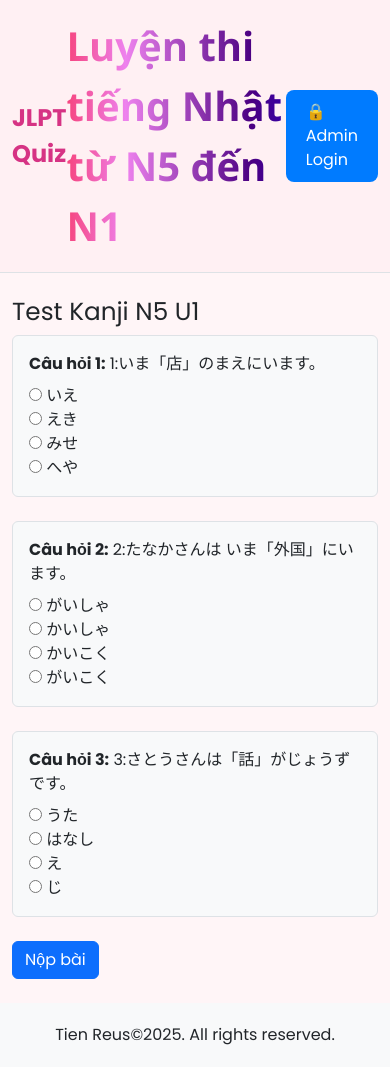
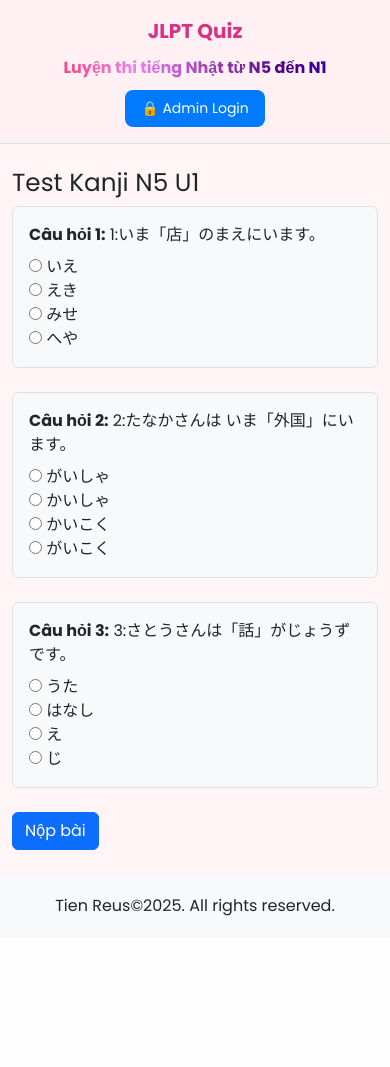
Before and after one commit to tienthaibinh2802/jlpt_quiz, a Django app: page /test/1/ in a window 390 px wide. After the commit the page ends 916 px from the top, so only its background shows below. Run offline with Django 5.2, Linux system fonts and the light colour scheme; data comes from the database, SQL or seed files in the repository; some libraries are stand-ins or nearby versions.

Commit message:
modify base.html on mobile

```diff
--- a/quiz/templates/base.html
+++ b/quiz/templates/base.html
@@ -12,6 +12,7 @@
       height: 100%;
       margin: 0;
       background-color: #fff5f7; /* 🌸 Hồng nhạt kiểu Nhật */
+      font-family: 'Poppins', sans-serif;
     }
     body {
       display: flex;
@@ -35,14 +36,12 @@
     }
 
     .admin-button {
-        display: inline-block;
-        padding: 10px 20px;
-        font-size: 16px;
+      padding: 8px 16px;
+      font-size: 14px;
       color: white;
       background-color: #007bff;
       border: none;
       border-radius: 8px;
-        cursor: pointer;
       text-decoration: none;
       transition: background-color 0.3s ease;
     }
@@ -52,40 +51,44 @@
     }
 
     @keyframes colorShift {
-        0% {
-            background-position: 0% 50%;
-        }
-        100% {
-            background-position: 100% 50%;
-        }
+      0% { background-position: 0% 50%; }
+      100% { background-position: 100% 50%; }
     }
 
     .rainbow-text {
-        font-size: 40px;
+      font-size: 24px;
       font-weight: bold;
       background: linear-gradient(270deg, red, orange, yellow, green, blue, indigo, violet, red);
       background-size: 400% 400%;
       -webkit-background-clip: text;
       -webkit-text-fill-color: transparent;
       animation: colorShift 6s linear infinite;
-        font-family: 'Segoe UI', Tahoma, Geneva, Verdana, sans-serif;
     }
 
-    body {
-      font-family: 'Poppins', sans-serif;
+    @media (max-width: 768px) {
+      .rainbow-text {
+        font-size: 16px;
+        text-align: center;
       }
-
+      .header-flex {
+        flex-direction: column;
+        gap: 10px;
+      }
+      .logo {
+        font-size: 20px;
+      }
+    }
   </style>
 </head>
 <body>
 
   <!-- Header -->
   <header class="py-3 border-bottom">
-    <div class="container d-flex justify-content-between align-items-center">
+    <div class="container d-flex justify-content-between align-items-center flex-wrap header-flex">
       <a href="{% url 'home' %}" class="text-decoration-none">
         <div class="logo">JLPT Quiz</div>
       </a>
-      <span class="rainbow-text">Luyện thi tiếng Nhật từ N5 đến N1</span>
+      <span class="rainbow-text text-center">Luyện thi tiếng Nhật từ N5 đến N1</span>
       <a href="{% url 'admin:index' %}" class="admin-button">🔒 Admin Login</a>
     </div>
   </header>
@@ -225,27 +181,16 @@
             q: selectedText
           }, function(data) {
             let translated = data[0][0][0];
-
-            // Hiển thị popup ngay tại vị trí chuột
             popup.text("🇯🇵 ➔ 🇻🇳: " + translated)
-                 .css({
-                   top: e.pageY + 10 + 'px',
-                   left: e.pageX + 10 + 'px'
-                 })
+                 .css({ top: e.pageY + 10 + 'px', left: e.pageX + 10 + 'px' })
                  .fadeIn();
           });
         } else {
-          popup.fadeOut(); // Nếu không bôi đen thì ẩn popup
+          popup.fadeOut();
         }
       });
     });
   </script>
 
-
-
-
-
-
-
 </body>
 </html>
```
Also changed, not shown: other parts of quiz/templates/base.html (+10 -57 lines). Lines whose indentation alone changed are shown as unchanged.
